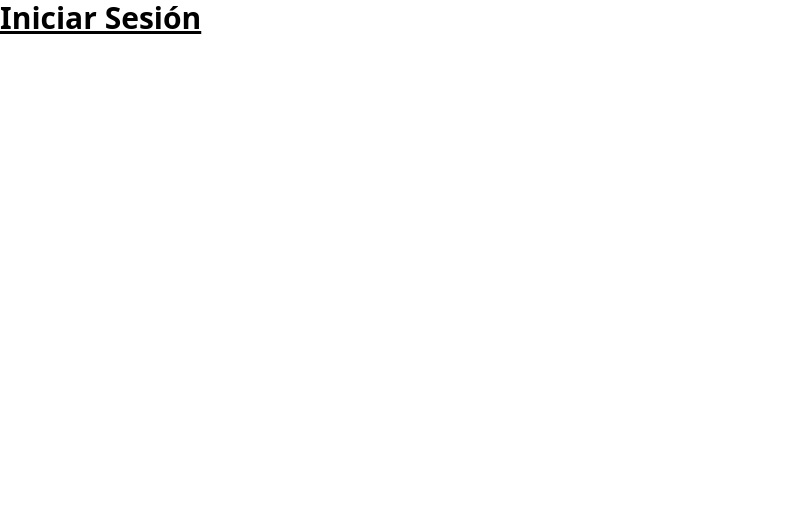
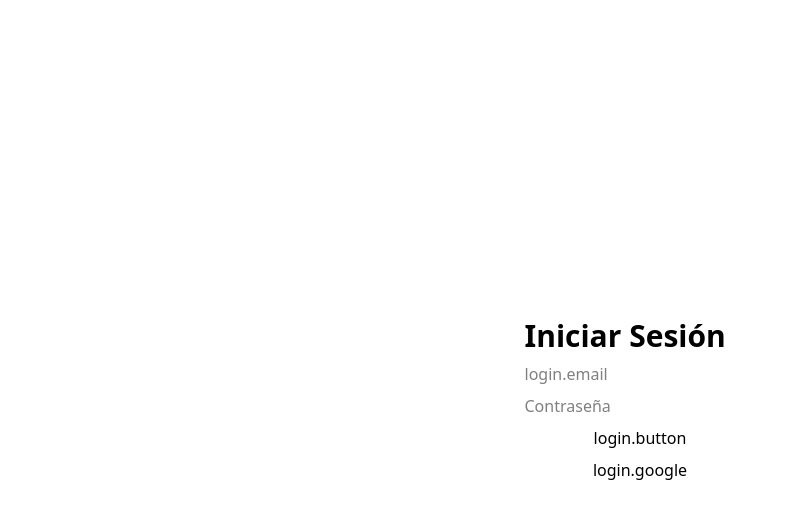
Before and after one commit to moavalos/oniria-app, a React (Vite) app: page /login in a window 1280 px wide. Shown: the top 518 px of the page, without its empty margins (0-787 px from the left). Built offline with nearby package versions, Linux system fonts and the light colour scheme; no server answers.

Commit message:
agrega formulario login de prueba

```diff
--- a/src/app/pages/Login.tsx
+++ b/src/app/pages/Login.tsx
@@ -1,6 +1,60 @@
+import { useState } from "react";
 import { useTranslation } from "react-i18next";
+import { useAuth } from "../hooks/useAuth";
+import supabase from "../utils/supabase";
 
 export default function Login() {
   const { t } = useTranslation();
-  return <h1 className="text-3xl font-bold underline">{t("login.title")}</h1>;
+  const { signIn } = useAuth();
+
+  const [email, setEmail] = useState("");
+  const [password, setPassword] = useState("");
+
+  const handleEmailLogin = async (e: React.FormEvent) => {
+    e.preventDefault();
+
+    const { error } = await signIn(email, password);
+    if (error) {
+      alert(error.message);
+    } else {
+      alert("Logged in!");
+    }
+  };
+
+  const handleGoogleLogin = async () => {
+    const { error } = await supabase.auth.signInWithOAuth({
+      provider: "google",
+    });
+    if (error) alert(error.message);
+  };
+
+  return (
+    <div className="flex justify-center items-center h-screen">
+      <form onSubmit={handleEmailLogin} className="flex flex-col gap-2">
+        <h1 className="text-3xl font-bold">{t("login.title")}</h1>
+
+        <input
+          type="email"
+          placeholder={t("login.email")}
+          value={email}
+          onChange={(e) => setEmail(e.target.value)}
+          required
+        />
+
+        <input
+          type="password"
+          placeholder={t("login.password")}
+          value={password}
+          onChange={(e) => setPassword(e.target.value)}
+          required
+        />
+
+        <button type="submit">{t("login.button")}</button>
+
+        <button type="button" onClick={handleGoogleLogin}>
+          {t("login.google")}
+        </button>
+      </form>
+    </div>
+  );
 }
```
